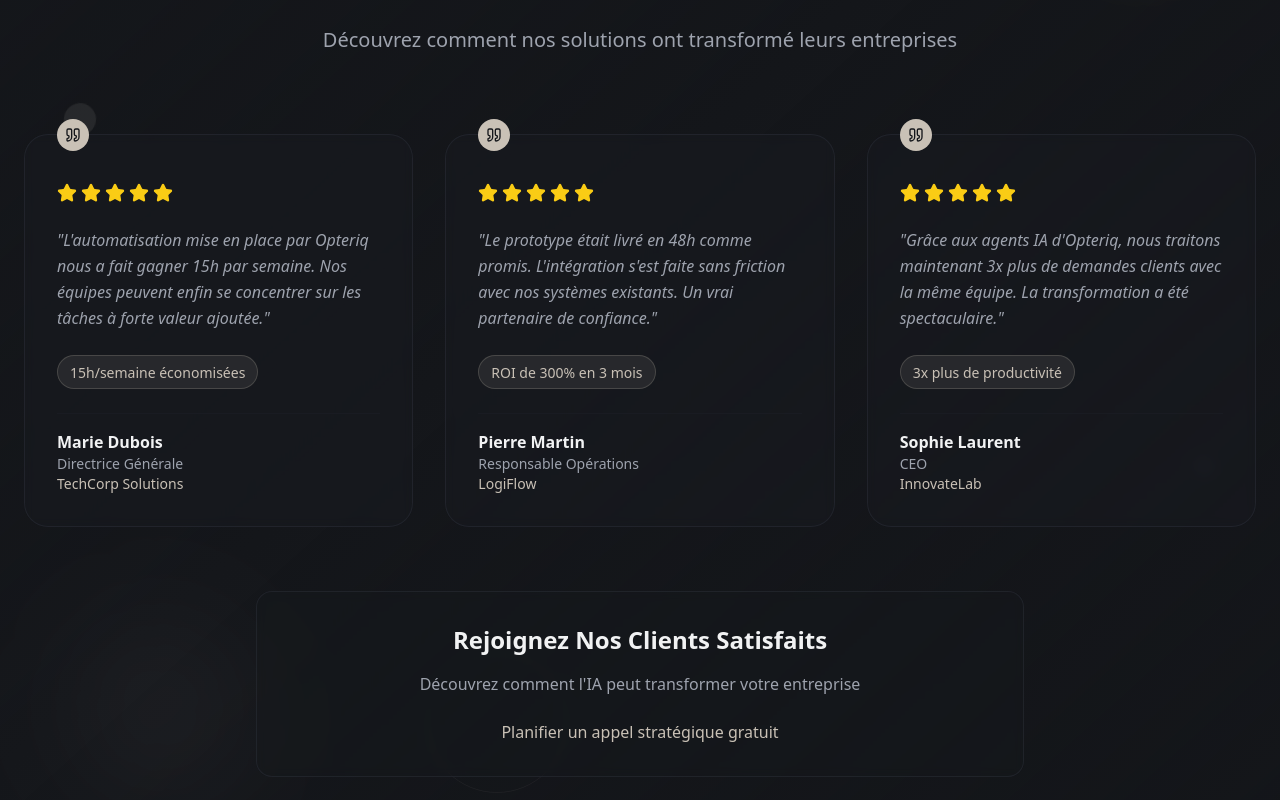
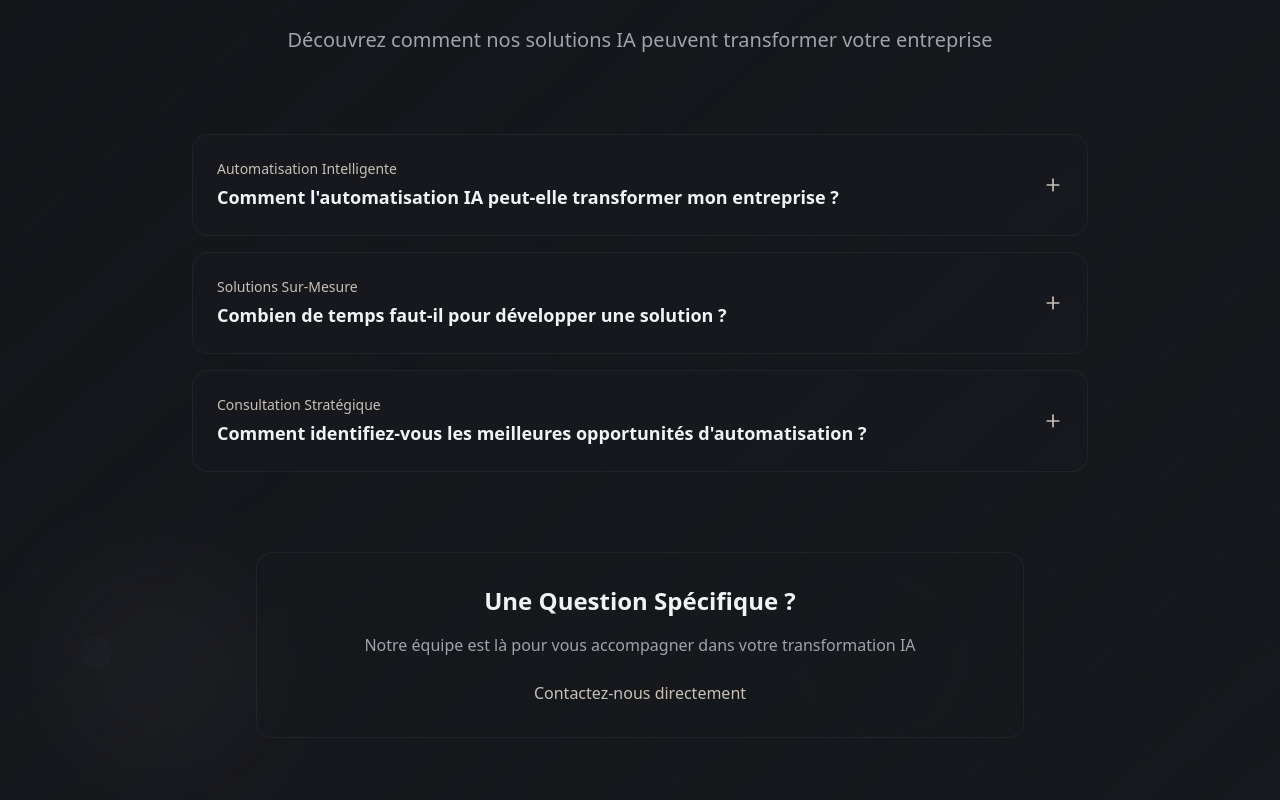
Before and after one commit to piraxe15/opteriq-new, a React (Vite) app: page / in a window 1280 px wide. Shown: the part 3840-4640 px from the top of the page. Built offline with nearby package versions, Linux system fonts and the light colour scheme.

Commit message:
Remove testimonials section
Remove the testimonials section and verify mobile optimization.

```diff
--- a/src/components/ModernCTA.tsx
+++ b/src/components/ModernCTA.tsx
@@ -25,7 +25,7 @@ const ModernCTA = () => {
           </div>
 
           {/* Titre principal */}
-          <h2 className="text-4xl md:text-6xl lg:text-7xl font-bold text-foreground mb-8 leading-tight">
+          <h2 className="text-3xl sm:text-4xl md:text-6xl lg:text-7xl font-bold text-foreground mb-8 leading-tight">
             Transformez Votre{" "}
             <span className="text-primary">Entreprise</span>
             <br />
@@ -33,7 +33,7 @@ const ModernCTA = () => {
           </h2>
 
           {/* Sous-titre */}
-          <p className="text-xl md:text-2xl text-muted-foreground mb-12 max-w-3xl mx-auto leading-relaxed">
+          <p className="text-lg sm:text-xl md:text-2xl text-muted-foreground mb-12 max-w-3xl mx-auto leading-relaxed">
             Rejoignez les centaines d'entreprises qui ont déjà révolutionné leurs processus avec nos solutions IA
           </p>
 
@@ -47,7 +47,7 @@ const ModernCTA = () => {
           </div>
 
           {/* Garanties et preuves sociales */}
-          <div className="grid md:grid-cols-3 gap-8 max-w-4xl mx-auto">
+          <div className="grid grid-cols-1 sm:grid-cols-3 gap-6 sm:gap-8 max-w-4xl mx-auto">
             <div className="text-center p-6 bg-card/50 backdrop-blur-sm rounded-2xl border border-border/50">
               <div className="text-3xl font-bold text-primary mb-2">48h</div>
               <div className="text-sm text-muted-foreground">Prototype Livré</div>
--- a/src/components/ModernFAQ.tsx
+++ b/src/components/ModernFAQ.tsx
@@ -42,12 +42,12 @@ const ModernFAQ = () => {
           <div className="inline-block bg-primary/10 backdrop-blur-sm border border-primary/20 rounded-full px-4 py-2 mb-6">
             <span className="text-sm font-medium text-primary">Questions Fréquentes</span>
           </div>
-          <h2 className="text-4xl md:text-6xl font-bold text-foreground mb-6">
+          <h2 className="text-3xl sm:text-4xl md:text-6xl font-bold text-foreground mb-6">
             Tout Ce Que Vous
             <br />
             <span className="text-primary">Devez Savoir</span>
           </h2>
-          <p className="text-xl text-muted-foreground max-w-3xl mx-auto">
+          <p className="text-lg sm:text-xl text-muted-foreground max-w-3xl mx-auto">
             Découvrez comment nos solutions IA peuvent transformer votre entreprise
           </p>
         </div>
--- a/src/components/ModernHero.tsx
+++ b/src/components/ModernHero.tsx
@@ -58,7 +58,7 @@ const ModernHero = () => {
           </div>
 
           {/* Titre principal avec animation */}
-          <h1 className="text-5xl md:text-7xl lg:text-8xl font-bold mb-8 animate-fade-in-up">
+          <h1 className="text-4xl sm:text-5xl md:text-7xl lg:text-8xl font-bold mb-8 animate-fade-in-up">
             <span className="block text-foreground leading-tight">
               Automatisez.
             </span>
@@ -71,7 +71,7 @@ const ModernHero = () => {
           </h1>
 
           {/* Sous-titre avec animation de mots */}
-          <div className="text-xl md:text-2xl text-muted-foreground mb-12 max-w-3xl mx-auto animate-fade-in" style={{ animationDelay: '0.3s' }}>
+          <div className="text-lg sm:text-xl md:text-2xl text-muted-foreground mb-12 max-w-3xl mx-auto animate-fade-in" style={{ animationDelay: '0.3s' }}>
             <p className="mb-4">
               Votre partenaire de confiance pour devenir une entreprise{" "}
               <span className="text-primary font-semibold">IA-first</span>.
@@ -99,7 +99,7 @@ const ModernHero = () => {
           </div>
 
           {/* Statistiques impressionnantes */}
-          <div className="grid grid-cols-1 md:grid-cols-3 gap-8 max-w-4xl mx-auto animate-fade-in" style={{ animationDelay: '0.9s' }}>
+          <div className="grid grid-cols-1 sm:grid-cols-3 gap-6 sm:gap-8 max-w-4xl mx-auto animate-fade-in" style={{ animationDelay: '0.9s' }}>
             <div className="text-center p-6 bg-card/30 backdrop-blur-sm rounded-2xl border border-border/50 hover:bg-card/50 transition-all duration-300 group">
               <div className="flex items-center justify-center w-12 h-12 bg-primary/20 rounded-full mx-auto mb-4 group-hover:scale-110 transition-transform">
                 <Target className="w-6 h-6 text-primary" />
--- a/src/components/TestimonialsSection.tsx
+++ /dev/null
@@ -1,122 +0,0 @@
-import { Star, Quote } from "lucide-react";
-
-const TestimonialsSection = () => {
-  const testimonials = [
-    {
-      name: "Marie Dubois",
-      role: "Directrice Générale",
-      company: "TechCorp Solutions",
-      content: "L'automatisation mise en place par Opteriq nous a fait gagner 15h par semaine. Nos équipes peuvent enfin se concentrer sur les tâches à forte valeur ajoutée.",
-      rating: 5,
-      results: "15h/semaine économisées"
-    },
-    {
-      name: "Pierre Martin",
-      role: "Responsable Opérations",
-      company: "LogiFlow",
-      content: "Le prototype était livré en 48h comme promis. L'intégration s'est faite sans friction avec nos systèmes existants. Un vrai partenaire de confiance.",
-      rating: 5,
-      results: "ROI de 300% en 3 mois"
-    },
-    {
-      name: "Sophie Laurent",
-      role: "CEO",
-      company: "InnovateLab",
-      content: "Grâce aux agents IA d'Opteriq, nous traitons maintenant 3x plus de demandes clients avec la même équipe. La transformation a été spectaculaire.",
-      rating: 5,
-      results: "3x plus de productivité"
-    }
-  ];
-
-  return (
-    <section className="py-24 bg-gradient-to-br from-secondary/5 to-background relative overflow-hidden">
-      {/* Background géométrique */}
-      <div className="absolute inset-0 overflow-hidden pointer-events-none">
-        <div className="absolute top-16 right-1/4 w-[160px] h-[160px] rounded-full border border-primary/5" />
-        <div className="absolute bottom-20 left-1/3 w-[140px] h-[140px] rounded-full border border-accent/5 animate-pulse" style={{animationDelay: '1s'}} />
-        <div className="absolute top-1/3 left-16 w-8 h-8 bg-primary/10 rounded-full animate-float" style={{animationDelay: '0.5s'}} />
-        <div className="absolute bottom-1/3 right-16 w-6 h-6 bg-secondary/20 rounded-full animate-float" style={{animationDelay: '2.5s'}} />
-      </div>
-
-      <div className="container mx-auto px-6 relative z-10">
-        {/* Header */}
-        <div className="text-center mb-20">
-          <div className="inline-block bg-primary/10 backdrop-blur-sm border border-primary/20 rounded-full px-4 py-2 mb-6">
-            <span className="text-sm font-medium text-primary">Témoignages Clients</span>
-          </div>
-          <h2 className="text-4xl md:text-6xl font-bold text-foreground mb-6">
-            Ils Nous Font
-            <br />
-            <span className="text-primary">Confiance</span>
-          </h2>
-          <p className="text-xl text-muted-foreground max-w-3xl mx-auto">
-            Découvrez comment nos solutions ont transformé leurs entreprises
-          </p>
-        </div>
-
-        {/* Testimonials Grid */}
-        <div className="grid lg:grid-cols-3 gap-8 max-w-7xl mx-auto">
-          {testimonials.map((testimonial, index) => (
-            <div
-              key={index}
-              className="bg-card/50 backdrop-blur-sm border border-border/50 rounded-3xl p-8 hover:bg-card/80 transition-all duration-300 relative group"
-            >
-              {/* Quote Icon */}
-              <div className="absolute -top-4 left-8 w-8 h-8 bg-primary rounded-full flex items-center justify-center">
-                <Quote className="w-4 h-4 text-primary-foreground" />
-              </div>
-
-              {/* Rating */}
-              <div className="flex space-x-1 mb-6 mt-4">
-                {[...Array(testimonial.rating)].map((_, i) => (
-                  <Star key={i} className="w-5 h-5 text-yellow-400 fill-current" />
-                ))}
-              </div>
-
-              {/* Content */}
-              <blockquote className="text-muted-foreground italic mb-6 leading-relaxed">
-                "{testimonial.content}"
-              </blockquote>
-
-              {/* Results Badge */}
-              <div className="inline-block bg-primary/10 border border-primary/20 rounded-full px-3 py-1 mb-6">
-                <span className="text-sm font-medium text-primary">{testimonial.results}</span>
-              </div>
-
-              {/* Author */}
-              <div className="pt-4 border-t border-border/20">
-                <div className="font-semibold text-foreground">{testimonial.name}</div>
-                <div className="text-sm text-muted-foreground">{testimonial.role}</div>
-                <div className="text-sm text-primary font-medium">{testimonial.company}</div>
-              </div>
-            </div>
-          ))}
-        </div>
-
-        {/* Bottom CTA */}
-        <div className="text-center mt-16">
-          <div className="bg-card/30 backdrop-blur-sm border border-border/50 rounded-2xl p-8 max-w-3xl mx-auto">
-            <h3 className="text-2xl font-bold text-foreground mb-4">
-              Rejoignez Nos Clients Satisfaits
-            </h3>
-            <p className="text-muted-foreground mb-6">
-              Découvrez comment l'IA peut transformer votre entreprise
-            </p>
-            <button
-              onClick={() => window.open('https://calendly.com/aitallaktarik/appel-strategique', '_blank')}
-              className="inline-flex items-center text-primary hover:text-primary/80 transition-colors font-medium"
-            >
-              Planifier un appel stratégique gratuit
-            </button>
-          </div>
-        </div>
-      </div>
-
-      {/* Background Elements */}
-      <div className="absolute top-20 right-20 w-32 h-32 bg-primary/5 rounded-full blur-3xl animate-float" />
-      <div className="absolute bottom-20 left-20 w-40 h-40 bg-accent/5 rounded-full blur-3xl animate-float-delayed" />
-    </section>
-  );
-};
-
-export default TestimonialsSection;
--- a/src/pages/Index.tsx
+++ b/src/pages/Index.tsx
@@ -2,7 +2,7 @@ import Header from "@/components/Header";
 import ModernHero from "@/components/ModernHero";
 import ModernServices from "@/components/ModernServices";
 import ModernProcess from "@/components/ModernProcess";
-import TestimonialsSection from "@/components/TestimonialsSection";
+
 import ModernFAQ from "@/components/ModernFAQ";
 import ContactSection from "@/components/ContactSection";
 import ModernCTA from "@/components/ModernCTA";
@@ -16,7 +16,7 @@ const Index = () => {
         <ModernHero />
         <ModernServices />
         <ModernProcess />
-        <TestimonialsSection />
+
         <ModernFAQ />
         <ContactSection />
         <ModernCTA />
```
Also changed, not shown: src/components/ContactSection.tsx (+6 -6 lines).
